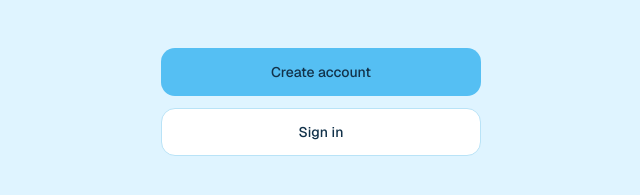
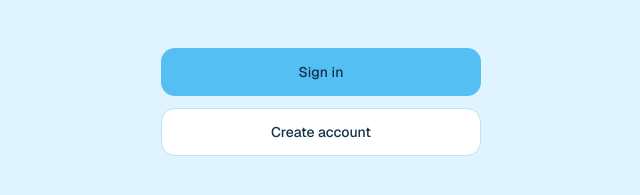
Before and after one commit to rotemkap10/switch-it, a Next.js app: page / in a window 1280 px wide. Shown: the part 393-588 px from the top of the page, without its empty margins (319-959 px from the left). Built offline with nearby package versions, Linux system fonts and the light colour scheme.

Commit message:
Prioritize sign in on landing screen

```diff
--- a/src/app/page.tsx
+++ b/src/app/page.tsx
@@ -19,12 +19,12 @@
       </div>
 
       <div className="landing-page__actions">
+        <Link href="/login" className="w-full">
+          <Button className="w-full min-h-12">Sign in</Button>
+        </Link>
         <Link href="/register" className="w-full">
-          <Button className="w-full min-h-12">Create account</Button>
-        </Link>
-        <Link href="/login" className="w-full">
           <Button variant="secondary" className="w-full min-h-12">
-            Sign in
+            Create account
           </Button>
         </Link>
       </div>
```
Also changed, not shown: 1 other file (tests, documents, lock files or other folders).
